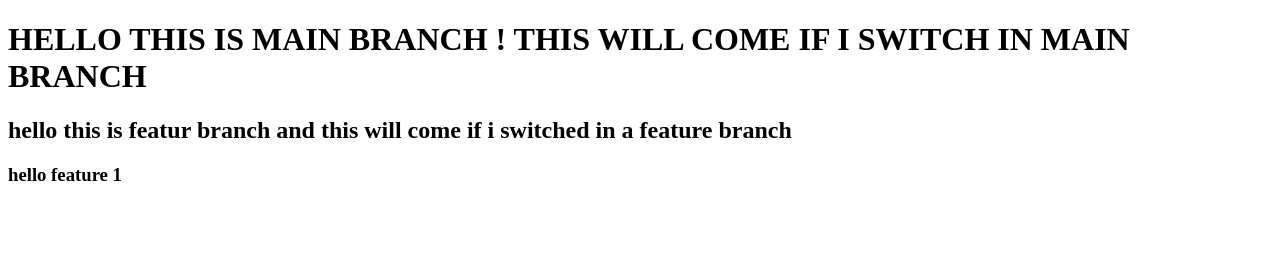
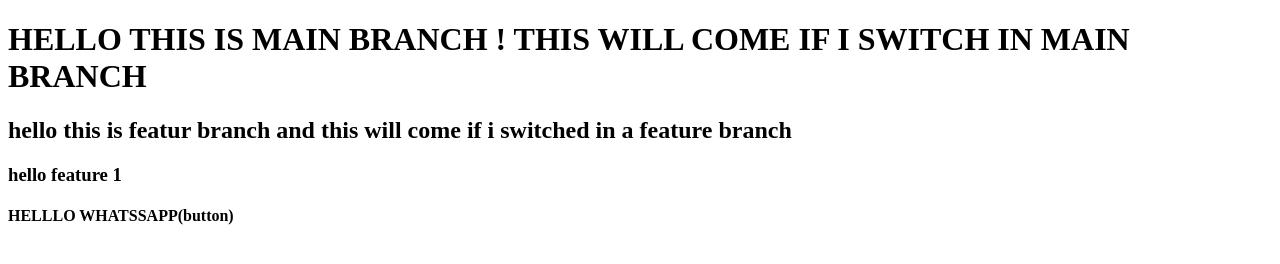
Before and after one commit to sonipravin68/lets_learn_git, a plain HTML site: page index.html in a window 1280 px wide. Drawn offline with Linux system fonts and the light colour scheme.

Commit message:
added again button in h4 beacure previour commit i forget to add the h4 in index file

```diff
--- a/index.html
+++ b/index.html
@@ -10,6 +10,7 @@
     <h1>HELLO THIS IS MAIN BRANCH ! THIS WILL COME IF I SWITCH IN MAIN BRANCH</h1>
     <h2>hello this is featur branch and this will come if i switched in a feature branch</h2>
     <h3>hello feature 1</h3>
+    <h4>HELLLO WHATSSAPP(button)</h4>
 
     <script src="index.js"></script>
     <script src="Multiply.js"></script>
```
